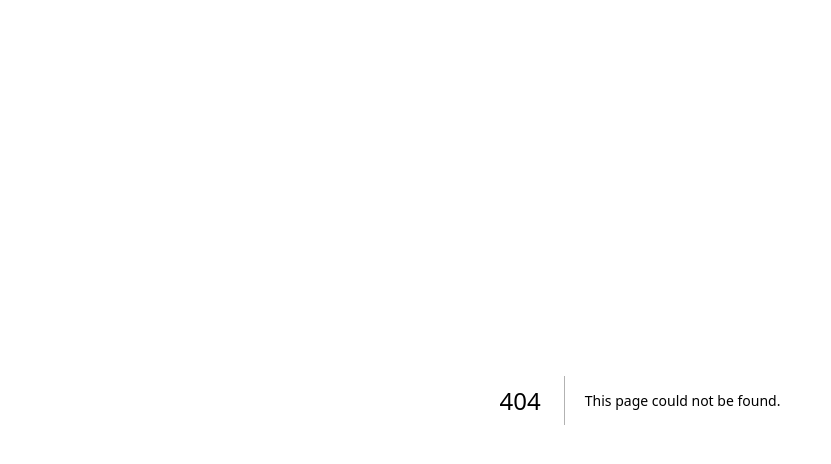
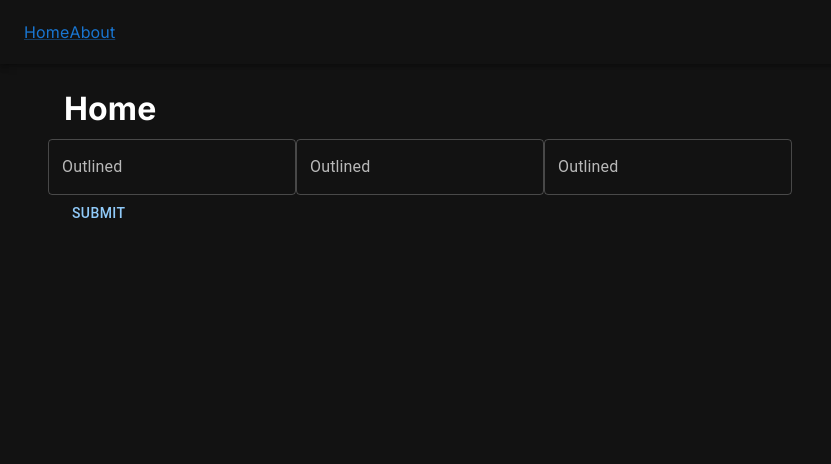
Before and after one commit to mattchx/private-library, a Next.js app: page /dashboard in a window 1280 px wide. Before the commit this address had no page. Shown: the top 464 px of the page, without its empty margins (0-831 px from the left). Built offline with nearby package versions, Linux system fonts and the light colour scheme.

Commit message:
added mui plus basic routing

```diff
--- /dev/null
+++ b/app/dashboard/layout.tsx
@@ -0,0 +1,22 @@
+"use client"
+import { ThemeProvider, createTheme } from "@mui/material/styles";
+
+const darkTheme = createTheme({
+  palette: {
+    mode: 'dark',
+  },
+});
+
+export default function Layout({
+  children,
+}: {
+  children: React.ReactNode;
+}) {
+  return (
+    <>
+      <ThemeProvider theme={darkTheme}>
+        {children}
+      </ThemeProvider>
+    </>
+  );
+}
--- /dev/null
+++ b/app/dashboard/page.tsx
@@ -0,0 +1,16 @@
+import { Container, CssBaseline, Button} from '@mui/material';
+import BookForm from '../ui/book-form'
+
+export default function Home() {
+  return (
+    <main>
+      <CssBaseline />
+      <Container>
+
+        <h1>Home</h1>
+
+        <BookForm />
+      </Container>
+    </main>
+  );
+}
--- a/app/layout.tsx
+++ b/app/layout.tsx
@@ -1,12 +1,13 @@
 import type { Metadata } from "next";
 import { Inter } from "next/font/google";
-import "./globals.css";
+
+import { NavLinks } from './ui/nav-links'
 
 const inter = Inter({ subsets: ["latin"] });
 
 export const metadata: Metadata = {
-  title: "Create Next App",
-  description: "Generated by create next app",
+  title: "Private Library",
+  description: "An app to effortlessly organize your books.",
 };
 
 export default function RootLayout({
@@ -16,7 +17,10 @@ export default function RootLayout({
 }>) {
   return (
     <html lang="en">
-      <body className={inter.className}>{children}</body>
+      <body className={inter.className}>
+        <NavLinks />
+        {children}
+      </body>
     </html>
   );
 }
--- /dev/null
+++ b/app/ui/book-form.tsx
@@ -0,0 +1,22 @@
+"use client"
+
+import React from 'react'
+import { Button, TextField, Grid } from '@mui/material';
+
+export default function BookForm() {
+    const handleSubmit = () => {
+        console.log("submit handled")
+    }
+
+    return (
+        <form onSubmit={handleSubmit}>
+            <Grid container spacing={2}>
+                <TextField id="outlined-basic" label="Outlined" variant="outlined" />
+                <TextField id="outlined-basic" label="Outlined" variant="outlined" />
+                <TextField id="outlined-basic" label="Outlined" variant="outlined" />
+
+            </Grid>
+            <Button color="primary">Submit</Button>
+        </form>
+    )
+}
--- /dev/null
+++ b/app/ui/nav-links.tsx
@@ -0,0 +1,73 @@
+'use client'
+
+import { usePathname } from 'next/navigation'
+import NextLink from 'next/link'
+import { AppBar, Toolbar, Link } from '@mui/material'
+
+export function NavLinks() {
+  const pathname = usePathname()
+
+  return (
+    <AppBar position="static" color="transparent">
+      <Toolbar>
+
+        <Link component={NextLink} className={`NextLink ${pathname === '/dashboard' ? 'active' : ''}`} href="/dashboard">
+          Home
+        </Link>
+        <Link component={NextLink} className={`link ${pathname === '/about' ? 'active' : ''}`} href="/about">
+          About
+        </Link>
+
+      </Toolbar>
+    </AppBar>
+  )
+}
+
+// "use client"
+// import React from 'react'
+// import { usePathname } from 'next/navigation'
+// import NextLink from 'next/link'
+// import { Link } from '@mui/material'
+
+// import AppBar from '@mui/material/AppBar';
+// import Box from '@mui/material/Box';
+// import Toolbar from '@mui/material/Toolbar';
+// import Typography from '@mui/material/Typography';
+// import Button from '@mui/material/Button';
+// import IconButton from '@mui/material/IconButton';
+// import MenuIcon from '@mui/icons-material/Menu';
+
+// export default function NavLinks() {
+//   const pathname = usePathname()
+
+//   return (
+//     <Box sx={{ flexGrow: 1 }}>
+//       <AppBar position="static">
+//         <Toolbar>
+//           <IconButton
+//             size="large"
+//             edge="start"
+//             color="inherit"
+//             aria-label="menu"
+//             sx={{ mr: 2 }}
+//           >
+//             <MenuIcon />
+//           </IconButton>
+//           <Typography variant="h6" component="div" sx={{ flexGrow: 1 }}>
+//             News
+//           </Typography>
+
+//           <nav>
+//             <Link component={NextLink} className={`NextLink ${pathname === '/dashboard' ? 'active' : ''}`} href="/dashboard">
+//               Home
+//             </Link>
+//             <Link component={NextLink} className={`link ${pathname === '/about' ? 'active' : ''}`} href="/about">
+//               About
+//             </Link>
+//           </nav>
+
+//         </Toolbar>
+//       </AppBar>
+//     </Box>
+//   );
+// }
```
Also changed, not shown: app/page.tsx (+16 -93 lines), package.json (+8 -4 lines), 1 other file (tests, documents, lock files or other folders).
